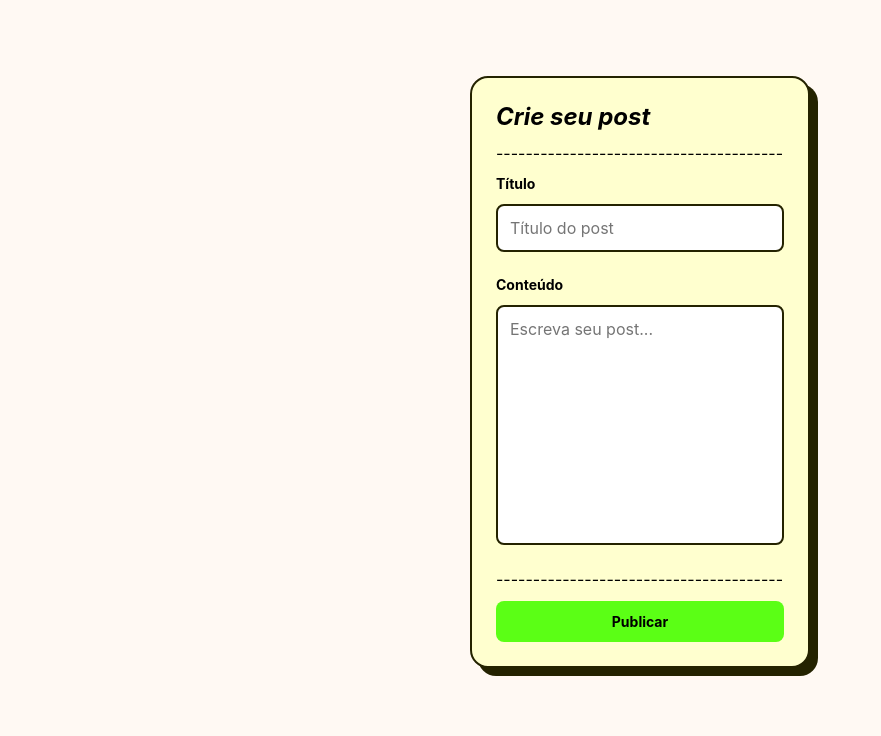
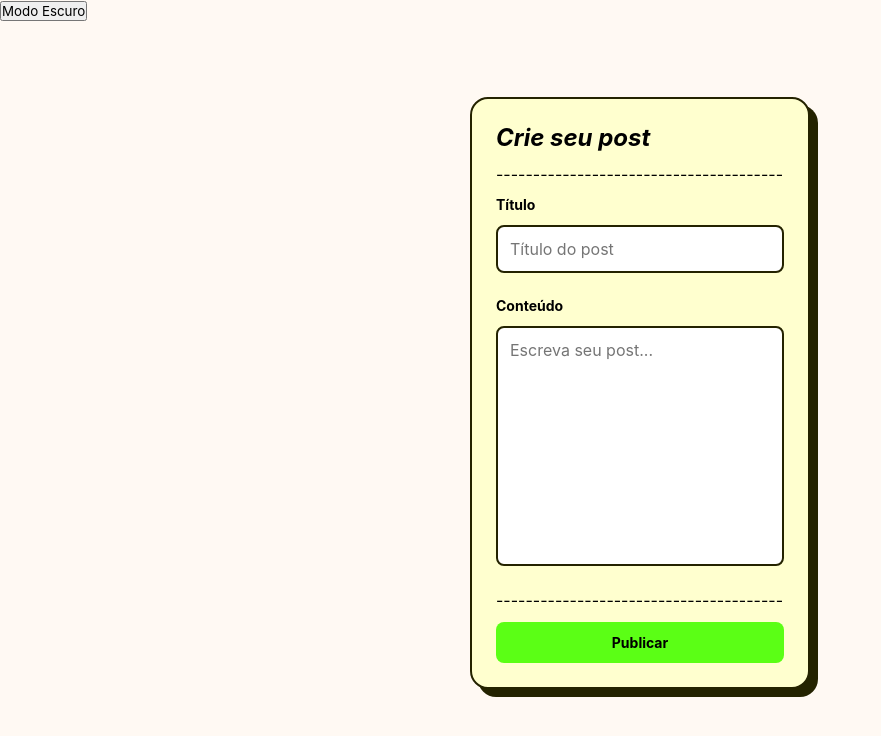
Before and after one commit to Sean-Araujo/posting--page, a plain HTML site: page index.html in a window 1280 px wide. Shown: the whole page, without its empty margins (0-881 px from the left). Drawn offline with Linux system fonts and the light colour scheme.

Commit message:
Code update

```diff
--- a/index.html
+++ b/index.html
@@ -7,8 +7,11 @@
     <link rel="stylesheet" href="style.css">
 </head>
 <body>
+    <header>
+        <button id="dark-mode-toggle">Modo Escuro</button>
+    </header>
+    <main>
     <div>
-
         <form id="post-form">
             <h1>Crie seu post</h1>
 
@@ -25,5 +28,6 @@
             <button id="submit-btn" type="submit">Publicar</button>
         </form>
     </div>
+    </main>
 </body>
 </html>
```
Also changed, not shown: style.css (+12 -0 lines).
